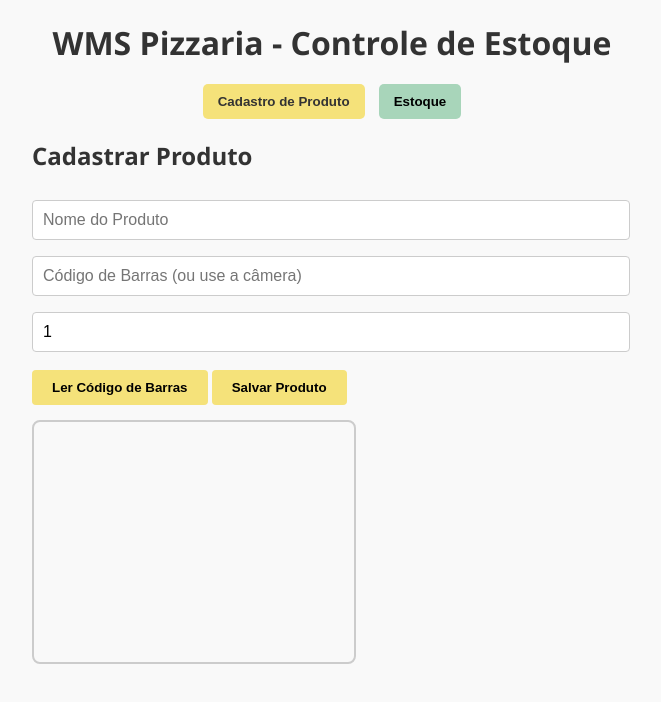
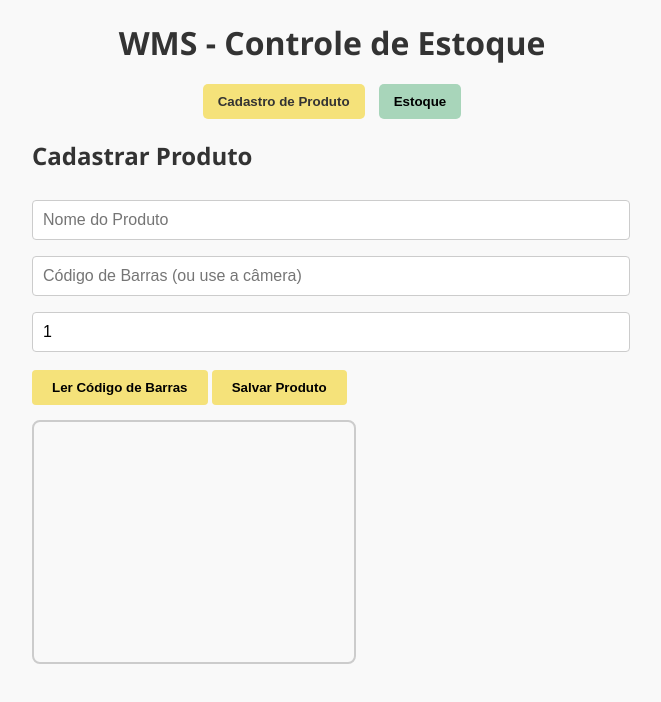
Before and after one commit to viniairam7/WMS, a plain HTML site: page index.html in a window 1280 px wide. Shown: the whole page, without its empty margins (308-969 px from the left). Drawn offline with Linux system fonts and the light colour scheme.

Commit message:
Update index.html

```diff
--- a/index.html
+++ b/index.html
@@ -2,13 +2,13 @@
 <html lang="pt-BR">
 <head>
     <meta charset="UTF-8" />
-    <title>WMS Pizzaria - Controle de Estoque</title>
+    <title>WMS - Controle de Estoque</title>
     <link rel="stylesheet" href="style.css" />
     <script src="https://cdnjs.cloudflare.com/ajax/libs/quagga/0.12.1/quagga.min.js"></script>
 </head>
 <body>
 
-    <h1>WMS Pizzaria - Controle de Estoque</h1>
+    <h1>WMS - Controle de Estoque</h1>
 
     <div class="tabs">
         <button onclick="showTab('cadastro')" id="btn-cadastro">Cadastro de Produto</button>
```
